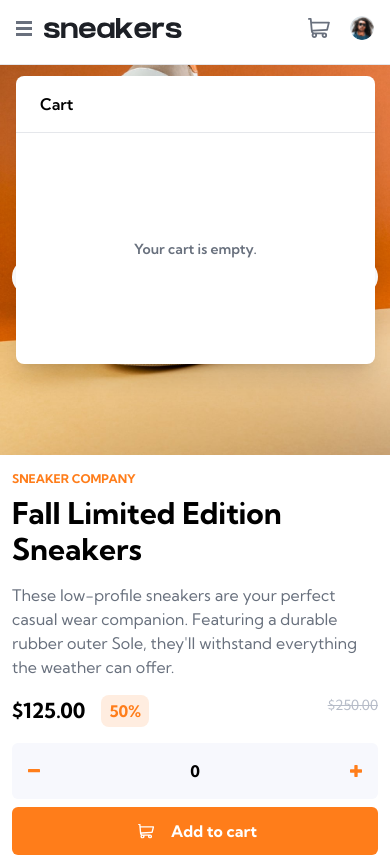
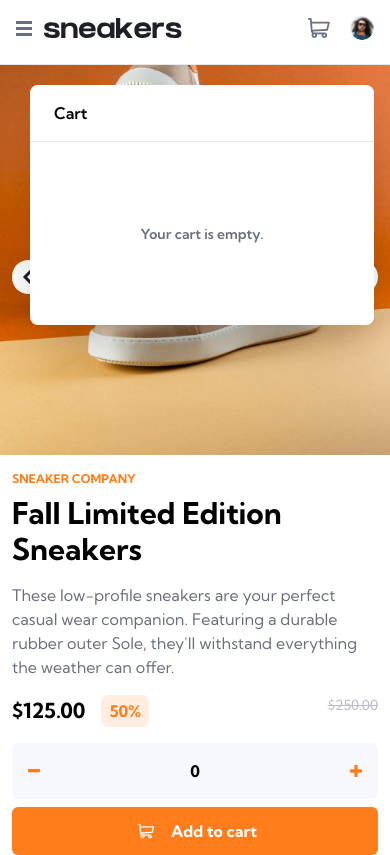
Before and after one commit to mmustaphak/ecommerce-product-page-main, a React (Vite) app: page / in a window 390 px wide. Both pictures are taken after a click on the button 329 px from the left and 28 px from the top of the page. Built offline with nearby package versions, Linux system fonts and the light colour scheme.

Commit message:
Made the cart menu responsive to larger screensizes

```diff
--- a/src/components/Nav.jsx
+++ b/src/components/Nav.jsx
@@ -44,7 +44,7 @@ const Nav = () => {
                         </button>
                         <img src={avatar} className="max-h-[1.5rem] desktop:max-h-[2.5rem] rounded-full hover:desktop:border-2 hover:desktop:border-orange" alt="Image Avatar" />
                     </div>
-                    <div className={`${isCartOpen ? "absolute" : "hidden"} flex flex-col w-[92%] min-h-72 right2/4 -bottom-[460%] shadow-xl rounded-lg bg-white`}>
+                    <div className={`${isCartOpen ? "absolute" : "hidden"} flex flex-col w-[92%] max-w-[21.5rem] h-[450%] max-h-60 right-4 -bottom-[400%] shadow-2xl rounded-lg bg-white desktop:top-16 desktop:max-w-[330px] desktop:max-h-48`}>
                         <h2 className="pl-6 py-4 font-semibold">Cart</h2>
                         <hr />
                         <div className="m-auto">
@@ -60,3 +60,5 @@ const Nav = () => {
 }
 
 export default Nav
+
+//Trying to adjust the max-height of the cart
```
